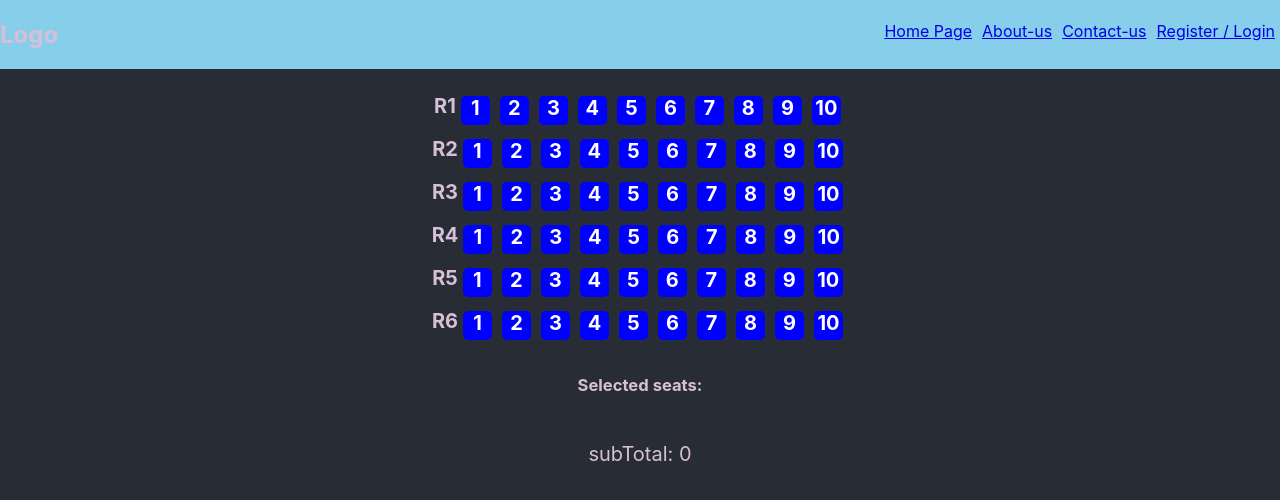
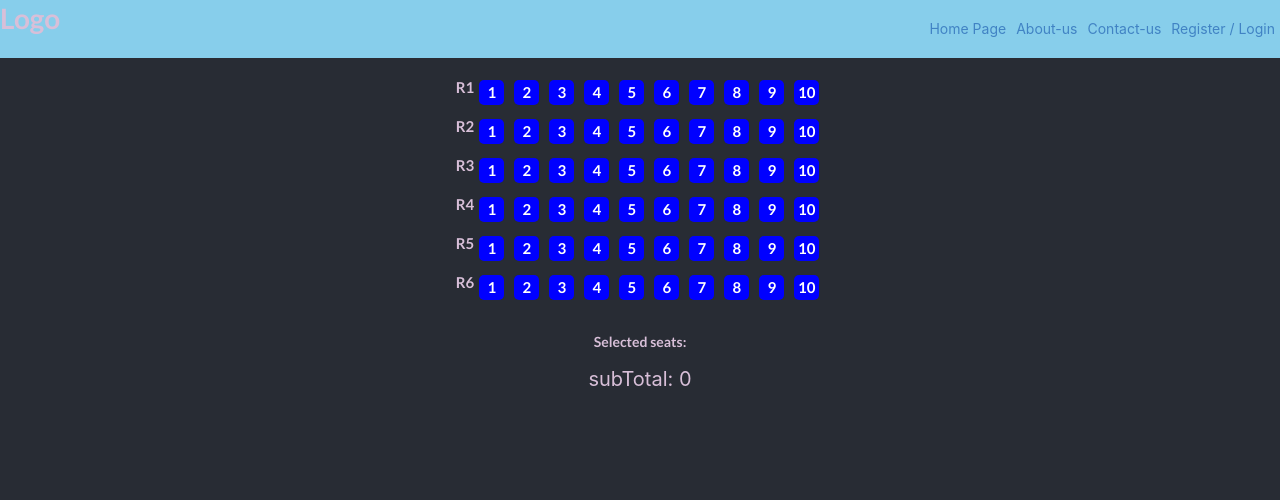
Before and after one commit to SaifKbishi/FlexTicket, a React (Create React App) app: page /selecttickets in a window 1280 px wide. Shown: the top 500 px of the page. Built offline with nearby package versions, Linux system fonts and the light colour scheme.

Commit message:
updating basket

```diff
--- a/public/index.html
+++ b/public/index.html
@@ -24,6 +24,8 @@
       work correctly both with client-side routing and a non-root public URL.
       Learn how to configure a non-root public URL by running `npm run build`.
     -->
+    <!-- <script src="https://cdnjs.cloudflare.com/ajax/libs/react-bootstrap/1.5.2/react-bootstrap.min.js" integrity="sha512-Mw0NWa5M4d73pjqO5CY7Olq0yjPg80GsKCRHpy114idMaX8v+scJmRvhWbXTct8inkKGJNzBvMyWG4ok79zigQ==" crossorigin="anonymous"></script> -->
+    <link rel="stylesheet" href="https://cdnjs.cloudflare.com/ajax/libs/semantic-ui/2.4.1/semantic.min.css">
     <title>React App</title>
   </head>
   <body>
--- a/src/components/MovieCard.js
+++ b/src/components/MovieCard.js
@@ -9,8 +9,9 @@ const MovieCard=(props)=>{
    <div><img className="mdPoster" src={`https://image.tmdb.org/t/p/w500/${props.moviePoster}`} alt="{movie.original_title}"/></div>
    {/* <div><img className="mdPoster" src={`https://image.tmdb.org/t/p/original/${movie.backdrop_path}`} alt="{movie.original_title}"/></div>      */}
    <div className="mdContent">
-    <h1>{props.movieTilte}</h1>
+    <h1><b>{props.movieTilte}</b><span> ({(props.movieReleaseYear)})</span></h1>
     <p>Duration: {props.movieDuratrion} minutes</p>
+    <h4>{props.movieTagLine}</h4>
     <h3>Overview</h3>
     <p>{props.movieOverview}</p>
    </div>
--- a/src/components/MovieDetails.js
+++ b/src/components/MovieDetails.js
@@ -25,11 +25,13 @@ const MovieDetails = ({match}) => {
   return (
    document.title=`FlexTickets - ${movie.original_title}`,
    <div>
-    <div className="movieContent">
+    <div key={movie.id} className="movieContent">
     <MovieCard
       moviePoster={movie.poster_path}
       movieTilte={movie.original_title}
+      movieReleaseYear={movie.release_date}
       movieDuratrion={movie.runtime}
+      movieTagLine={movie.tagline}
       movieOverview={movie.overview}
     />
     </div>
--- a/src/components/SelectTickets.js
+++ b/src/components/SelectTickets.js
@@ -1,104 +1,127 @@
-import React, {useState} from 'react';
+import React, {useEffect, useState} from 'react';
 // import Basket from './Basket';
 import '../css/tickets.css';
+import axios from 'axios';
+const baseURL = "https://605b385827f0050017c068d1.mockapi.io/basket/basket";
 
 const SelectTickets = () => {
   let [selected, setSelected] = useState(
     [
-      [{id:1_1, name:1, selected: false, value:50},
-       {id:1_2, name:2, selected: false, value:50},
-       {id:1_3, name:3, selected: false, value:50},
-       {id:1_4, name:4, selected: false, value:50},
-       {id:1_5, name:5, selected: false, value:50},
-       {id:1_6, name:6, selected: false, value:50},
-       {id:1_7, name:7, selected: false, value:50},
-       {id:1_8, name:8, selected: false, value:50},
-       {id:1_9, name:9, selected: false, value:50},
-       {id:1_10, name:10, selected: false, value:50}],
-      [{id:2_1, name:1, selected: false, value:45},
-       {id:2_2, name:2, selected: false, value:45},
-       {id:2_3, name:3, selected: false, value:45},
-       {id:2_4, name:4, selected: false, value:45},
-       {id:2_5, name:5, selected: false, value:45},
-       {id:2_6, name:6, selected: false, value:45},
-       {id:2_7, name:7, selected: false, value:45},
-       {id:2_8, name:8, selected: false, value:45},
-       {id:2_9, name:9, selected: false, value:45},
-       {id:2_10, name:10, selected: false, value:45}],
-      [{id:3_1, name:1, selected: false, value:40},
-       {id:3_2, name:2, selected: false, value:40},
-       {id:3_3, name:3, selected: false, value:40},
-       {id:3_4, name:4, selected: false, value:40},
-       {id:3_5, name:5, selected: false, value:40},
-       {id:3_6, name:6, selected: false, value:40},
-       {id:3_7, name:7, selected: false, value:40},
-       {id:3_8, name:8, selected: false, value:40},
-       {id:3_9, name:9, selected: false, value:40},
-       {id:3_10, name:10, selected: false, value:40}],
-      [{id:4_1, name:1, selected: false, value:38},
-       {id:4_2, name:2, selected: false, value:38},
-       {id:4_3, name:3, selected: false, value:38},
-       {id:4_4, name:4, selected: false, value:38},
-       {id:4_5, name:5, selected: false, value:38},
-       {id:4_6, name:6, selected: false, value:38},
-       {id:4_7, name:7, selected: false, value:38},
-       {id:4_8, name:8, selected: false, value:38},
-       {id:4_9, name:9, selected: false, value:38},
-       {id:4_10, name:10, selected: false, value:38}],
-      [{id:5_1, name:1, selected: false, value:35},
-       {id:5_2, name:2, selected: false, value:35},
-       {id:5_3, name:3, selected: false, value:35},
-       {id:5_4, name:4, selected: false, value:35},
-       {id:5_5, name:5, selected: false, value:35},
-       {id:5_6, name:6, selected: false, value:35},
-       {id:5_7, name:7, selected: false, value:35},
-       {id:5_8, name:8, selected: false, value:35},
-       {id:5_9, name:9, selected: false, value:35},
-       {id:5_10, name:10, selected: false, value:35}],
-      [{id:6_1, name:1, selected: false, value:25},
-       {id:6_2, name:2, selected: false, value:25},
-       {id:6_3, name:3, selected: false, value:25},
-       {id:6_4, name:4, selected: false, value:25},
-       {id:6_5, name:5, selected: false, value:25},
-       {id:6_6, name:6, selected: false, value:25},
-       {id:6_7, name:7, selected: false, value:25},
-       {id:6_8, name:8, selected: false, value:25},
-       {id:6_9, name:9, selected: false, value:25},
-       {id:6_10, name:10, selected: false, value:25}],
+      [{id:11, name:1, selected: false, value:50},
+       {id:12, name:2, selected: false, value:50},
+       {id:13, name:3, selected: false, value:50},
+       {id:14, name:4, selected: false, value:50},
+       {id:15, name:5, selected: false, value:50},
+       {id:16, name:6, selected: false, value:50},
+       {id:17, name:7, selected: false, value:50},
+       {id:18, name:8, selected: false, value:50},
+       {id:19, name:9, selected: false, value:50},
+       {id:110, name:10, selected: false, value:50}],
+      [{id:21, name:1, selected: false, value:45},
+       {id:22, name:2, selected: false, value:45},
+       {id:23, name:3, selected: false, value:45},
+       {id:24, name:4, selected: false, value:45},
+       {id:25, name:5, selected: false, value:45},
+       {id:26, name:6, selected: false, value:45},
+       {id:27, name:7, selected: false, value:45},
+       {id:28, name:8, selected: false, value:45},
+       {id:29, name:9, selected: false, value:45},
+       {id:210, name:10, selected: false, value:45}],
+      [{id:31, name:1, selected: false, value:40},
+       {id:32, name:2, selected: false, value:40},
+       {id:33, name:3, selected: false, value:40},
+       {id:34, name:4, selected: false, value:40},
+       {id:35, name:5, selected: false, value:40},
+       {id:36, name:6, selected: false, value:40},
+       {id:37, name:7, selected: false, value:40},
+       {id:38, name:8, selected: false, value:40},
+       {id:39, name:9, selected: false, value:40},
+       {id:310, name:10, selected: false, value:40}],
+      [{id:41, name:1, selected: false, value:38},
+       {id:42, name:2, selected: false, value:38},
+       {id:43, name:3, selected: false, value:38},
+       {id:44, name:4, selected: false, value:38},
+       {id:45, name:5, selected: false, value:38},
+       {id:46, name:6, selected: false, value:38},
+       {id:47, name:7, selected: false, value:38},
+       {id:48, name:8, selected: false, value:38},
+       {id:49, name:9, selected: false, value:38},
+       {id:410, name:10, selected: false, value:38}],
+      [{id:51, name:1, selected: false, value:35},
+       {id:52, name:2, selected: false, value:35},
+       {id:53, name:3, selected: false, value:35},
+       {id:54, name:4, selected: false, value:35},
+       {id:55, name:5, selected: false, value:35},
+       {id:56, name:6, selected: false, value:35},
+       {id:57, name:7, selected: false, value:35},
+       {id:58, name:8, selected: false, value:35},
+       {id:59, name:9, selected: false, value:35},
+       {id:510, name:10, selected: false, value:35}],
+      [{id:61, name:1, selected: false, value:25},
+       {id:62, name:2, selected: false, value:25},
+       {id:63, name:3, selected: false, value:25},
+       {id:64, name:4, selected: false, value:25},
+       {id:65, name:5, selected: false, value:25},
+       {id:66, name:6, selected: false, value:25},
+       {id:67, name:7, selected: false, value:25},
+       {id:68, name:8, selected: false, value:25},
+       {id:69, name:9, selected: false, value:25},
+       {id:610, name:10, selected: false, value:25}],
     ]
   );
 
   let [takenSeats, setTakenSeats] = useState([]);
   let [total, setTotal] = useState(0);
+  let [basket, setBasket] = useState([]);
 
-  const handleSeatSelection = (id,index, sIndex)=>{
-    console.log('id:',id,' row:',index+1, ' seat:',sIndex+1, 'taken: ',!selected[index][sIndex].selected );
+  const handleSeatSelection = (id,index, sIndex, price)=>{
+    console.log('Selected Seat Details: id:',id,' row:',index+1, ' seat:',sIndex+1, ', taken: ',!selected[index][sIndex].selected, 'price:',price,'ILS');
+
     const newArray = [...selected];
     newArray[index][sIndex].selected = !newArray[index][sIndex].selected;
     if(newArray[index][sIndex].selected) {
       newArray[index][sIndex].className='gray';
     }
     setSelected(newArray);
-    updateBasket(index, sIndex, selected[index][sIndex].selected);
+    updateBasket(index, sIndex, selected[index][sIndex].selected, price);
+    updateLSBasket(id, index, sIndex, selected[index][sIndex].selected, price);
+
   }//handleSeatSelection
+  const updateLSBasket = (id, index, sIndex, isTaken, price)=>{
+    let baksetObj ={};
+    baksetObj.id = id;
+    baksetObj.row = index+1;
+    baksetObj.seatNumber = sIndex+1;
+    baksetObj.status = isTaken;
+    baksetObj.price = price;
+    console.log('baksetObj: ',baksetObj);
 
-  const handleRemoveItem = () => {
-    setSelected(
-      selected.filter(x=>{
-        return !takenSeats.includes(x);
-      })
-    );
-    // debugger;
-    // console.log(e.target.parentNode);
-    // console.log('seat to remove',seat);
+    let arr = basket.concat(baksetObj);
+    setBasket(arr)
+    // setBasket(currentBasket => ({
+    //   ...currentBasket, baksetObj
+    // }));
+  }
+  useEffect(()=>{
+    localStorage.setItem('basket', JSON.stringify(basket))
+  }, [basket]);
+
+  const handleRemoveItem = (e, seat,id) => {
+    //debugger;
+    console.log('88 id',id)
+   console.log(e.target.parentNode, 'price');
+   e.target.parentNode.remove();
+   // setTotal(currentTotal => currentTotal - price);
+
+   console.log('seat to remove',seat);
    // const id = e.target.getAttribute("id");
-    // console.log('86',id);
+   console.log('95',id);
    // updateBasket(takenSeats.filter(seat => seat.id !== id));
   };//handleRemoveItem
 
-  const updateBasket = (index, sIndex, isTaken)=>{
+  const updateBasket = (index, sIndex, isTaken, price)=>{
     let row=index+1, seat=sIndex+1;
-    let price= selected[index][sIndex].value;
+    // let price= selected[index][sIndex].value;
     console.log('80 ',row, seat, isTaken, price );
     setTakenSeats([
       ...takenSeats,
@@ -119,28 +142,34 @@ const SelectTickets = () => {
   }//updateBasket
 
   return (
-  document.title="SelectTickets",
+  document.title="Flex - SelectTickets",
   <div className="seatingPlan">
   {selected.map((items, row) => {
     return (
-      <h4 className="row">
+      <h4 key={items.id} className="row">
         <span>R{row+1}</span>
         {items.map((seat, sIndex) => {
-          return <li className={'seatNumber '+ (seat.selected? 'gray' : 'blue')} onClick={()=>handleSeatSelection(seat.id, row, sIndex)}  data-seat={'Row'+(row+1)+' / Seat'+(sIndex+1)+' '+(seat.selected? 'Taken' : 'Free')+' ' }>{sIndex+1} </li>;
+          return <li key={seat.id} className={'seatNumber '+ (seat.selected? 'gray' : 'blue')} onClick={()=>handleSeatSelection(seat.id, row, sIndex, seat.value)}  data-seat={'Row'+(row+1)+' / Seat'+(sIndex+1)+' '+(seat.selected? 'Taken' : 'Free')+' ' }>{sIndex+1} </li>;
         })}
       </h4>
     );
   })}
 
-  <h5>Selected seats: {
+  <h5 >Selected seats: {
     takenSeats.map((seat)=>{
+      // console.log('134',seat)
+      if(seat.isTaken){
        return(
         <>
          <span>
-        <p className="basketItem" >Row:{seat.row} Seat:{seat.seat} /  Price: {seat.price}ILS<span id={seat.id} onClick={(e,seat)=>handleRemoveItem(e,seat)}> X </span></p>
+          <p className="basketItem" id={seat.id}>Row:{seat.row} Seat:{seat.seat} /  Price: {seat.price}ILS<span variant="outline-danger" id={seat.seat} onClick={(e, seat,id)=>handleRemoveItem(e, seat,id)}> X</span></p>
          </span>
         </>
        );
+      }else{
+       console.log('should remove the line from the basket')
+      }
+
      })
     }</h5>
     <p>subTotal: {total}</p>
--- a/src/css/tickets.css
+++ b/src/css/tickets.css
@@ -160,3 +160,8 @@ width: 166px;
 .basketItem{
  margin: 3px 0;
 }
+
+.deleteBtn{
+ border: 2px solid #333;
+ padding: 2px;
+}
```
Also changed, not shown: src/components/Input.js (+11 -17 lines), src/components/UserDetails.js (+73 -6 lines). Lines whose indentation alone changed are shown as unchanged.
